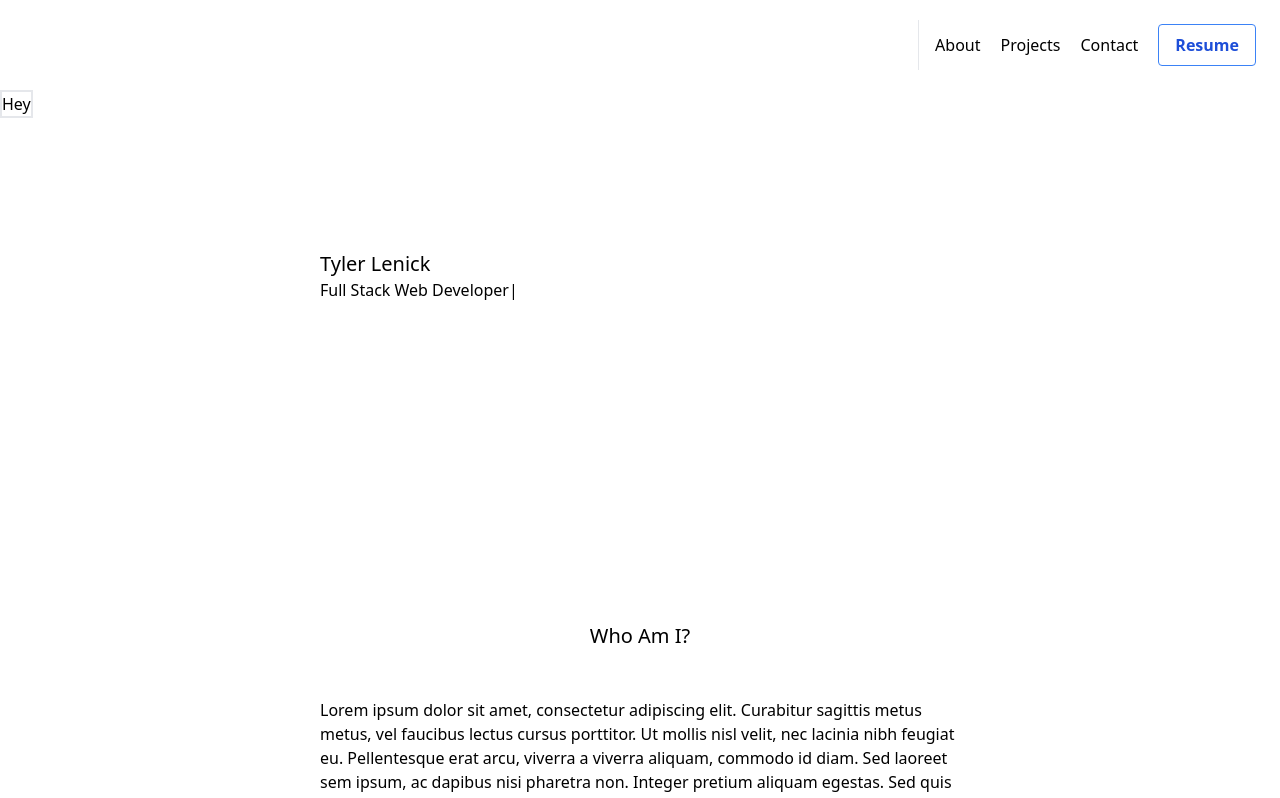
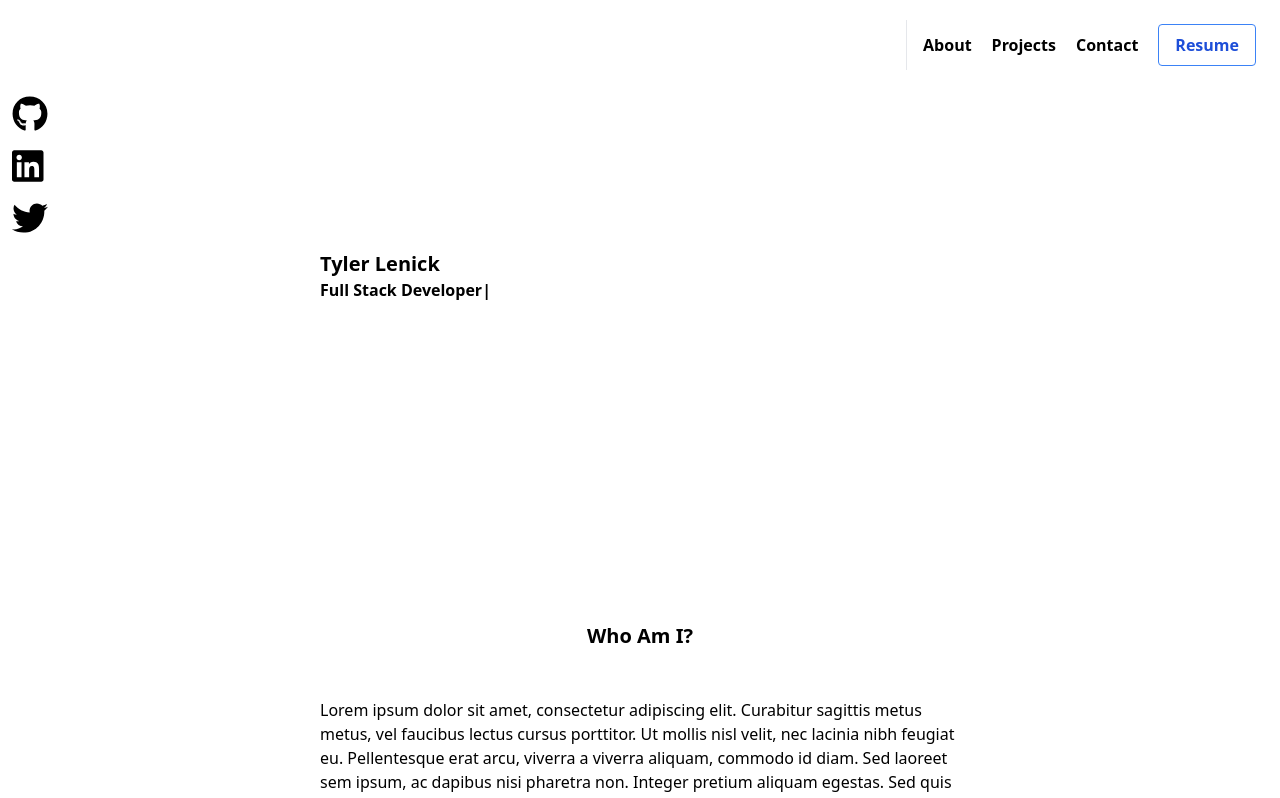
Before and after one commit to tylerlenick/tyler-profile, a React (Create React App) app: page / in a window 1280 px wide. Shown: the top 798 px of the page. Built offline with nearby package versions, Linux system fonts and the light colour scheme; a small style sheet from the web is missing.

Commit message:
add social bar, attempting parallax? see where it goes

```diff
--- a/package.json
+++ b/package.json
@@ -6,7 +6,9 @@
     "@craco/craco": "^6.3.0",
     "@fortawesome/fontawesome-free": "^5.15.4",
     "@fortawesome/fontawesome-svg-core": "^1.2.36",
+    "@fortawesome/free-brands-svg-icons": "^5.15.4",
     "@fortawesome/free-solid-svg-icons": "^5.15.4",
+    "@fortawesome/react-fontawesome": "^0.1.16",
     "@testing-library/jest-dom": "^5.11.4",
     "@testing-library/react": "^11.1.0",
     "@testing-library/user-event": "^12.1.10",
--- a/src/App.js
+++ b/src/App.js
@@ -4,19 +4,28 @@ import { Contact } from './components/Contact';
 import { Projects } from './components/Projects';
 import { About } from './components/About'
 import { Social } from './components/Social';
+import {useState, useEffect} from 'react';
 
 
 
 function App() {
+  const [offsetY, setOffsetY] = useState(0)
+  const handleScroll = () => setOffsetY(window.pageYOffset)
+
+  useEffect(() => {
+    window.addEventListener('scroll', handleScroll)
+
+    return () => window.removeEventListener("scroll", handleScroll)
+  }, [])
+
   return (
-    <div className="App">
+    <div className="App Parallax_background" style={{transform: `translateY(${ offsetY * 0.5}px`}}>
       <Navbar />
       <Social />
       <Header />
       <About />
       <Projects />
       <Contact />
-      <Social />
     </div>
   );
 }
--- a/src/components/About.js
+++ b/src/components/About.js
@@ -2,8 +2,8 @@ export const About = () => {
     return (
         <div>
             <header className='header mb-80'>
-                <h1 className="text-xl text-center my-1ç0">Who Am I?</h1>
-                <div className="px-80 duration-500 relative transform transition-all translate-y-12 ease-out" data-replace='{ "translate-y-12": "translate-y-0" }'>Lorem ipsum dolor sit amet, consectetur adipiscing elit. Curabitur sagittis metus metus, vel faucibus lectus cursus porttitor. Ut mollis nisl velit, nec lacinia nibh feugiat eu. Pellentesque erat arcu, viverra a viverra aliquam, commodo id diam. Sed laoreet sem ipsum, ac dapibus nisi pharetra non. Integer pretium aliquam egestas. Sed quis vulputate sapien, nec commodo velit. Proin mattis et nulla eu ultricies. Pellentesque habitant morbi tristique senectus et netus et malesuada fames ac turpis egestas. Nunc varius, velit eget efficitur sagittis, dolor turpis finibus justo, at dapibus nibh erat id magna. Donec vehicula velit non nibh vehicula, a euismod orci ullamcorper. Vestibulum ante ipsum primis in faucibus orci luctus et ultrices posuere cubilia curae; Morbi eu iaculis orci, nec efficitur dolor. Maecenas varius, erat et dictum scelerisque, mauris odio volutpat lorem, quis elementum nibh augue vel purus. In eu massa venenatis, venenatis odio a, vestibulum lectus.</div>
+                <h1 className="text-xl text-center my-1ç0 font-semibold">Who Am I?</h1>
+                <div className="px-80 duration-500 relative transform transition-all translate-y-12 ease-out" data-replace='{ "translate-y-12": "translate-y-0" }'>Lorem ipsum dolor sit amet, consectetur adipiscing elit. Curabitur sagittis metus metus, vel faucibus lectus cursus porttitor. Ut mollis nisl velit, nec lacinia nibh feugiat eu. Pellentesque erat arcu, viverra a viverra aliquam, commodo id diam. Sed laoreet sem ipsum, ac dapibus nisi pharetra non. Integer pretium aliquam egestas. Sed quis vulputate sapien, nec commodo velit. Proin mattis et nulla eu ultricies. Pellentesque habitant morbi tristique senectus et netus et malesuada fames ac turpis egestas. Nunc varius, velit eget efficitur sagittis, dolor turpis finibus justo, at dapibus nibh erat id magna. Donec vehicula velit non nibh vehicula, a euismod orci ullamcorper. Vestibulum ante ipsum primis in faucibus orci luctus et ultrices posuere cubilia curae; Morbi eu iaculis orci, nec efficitur dolor. Maecenas varius</div>
             </header>
         </div>
     )
--- a/src/components/Header.js
+++ b/src/components/Header.js
@@ -3,10 +3,10 @@ import Typical from 'react-typical'
 export const Header = () => {
     return (
         <header className='header mb-80'>
-            <h1 className="text-xl ml-10 md:ml-80 mt-40">Tyler Lenick</h1>
-            <h1 className="ml-10 md:ml-80">
+            <h1 className="font-semibold text-xl ml-10 md:ml-80 mt-40">Tyler Lenick</h1>
+            <h1 className="font-semibold ml-10 md:ml-80">
                 <Typical
-                steps={["Hi, I'm Tyler", 1000, "Full Stack Web Developer", 5000]}
+                steps={["Hi, I'm Tyler", 1000, "Full Stack Developer, living in Atlanta.", 5000]}
                 />
             </h1>
         </header>
--- a/src/components/Navbar.js
+++ b/src/components/Navbar.js
@@ -4,16 +4,16 @@ export const Navbar = () => {
             <header className="md:sticky top-0 z-10">
                 <div className="container mx-auto flex flex-wrap p-5 flex-col md:flex-row items-right justify-between md:justify-end">
                     <nav className="md:mr-1 md:ml-4 md:py-1 md:pl-4 md:border-l md:border-gray-700flex flex-wrap items-right text-right justify-end">
-                        <a href="#projects" className="mr-5 hover:text-white">
+                        <a href="#projects" className="mr-5 hover:text-white font-semibold">
                             About
                         </a>
-                        <a href="#projects" className="mr-5 hover:text-white">
+                        <a href="#projects" className="mr-5 hover:text-white font-semibold">
                             Projects
                         </a>
-                        <a href="#contact-form" className="mr-5 hover:text-white">
+                        <a href="#contact-form" className="mr-5 hover:text-white font-semibold">
                             Contact
                         </a>
-                        <a href="./tyler_lenick_resume.pdf" target="_blank"><button class="bg-transparent hover:bg-blue-500 text-blue-700 font-semibold hover:text-white py-2 px-4 border border-blue-500 hover:border-transparent rounded">
+                        <a href="./tyler_lenick_resume.pdf" target="_blank"><button class="font-semibold bg-transparent hover:bg-blue-500 text-blue-700 font-semibold hover:text-white py-2 px-4 border border-blue-500 hover:border-transparent rounded">
                             Resume
                         </button></a>
                     </nav>
--- a/src/components/Projects.js
+++ b/src/components/Projects.js
@@ -4,7 +4,7 @@ export const Projects = () => {
     return (
         <div>
             <header className='header mb-80'>
-                <h1 className="text-xl text-center mt-40">Projects</h1>
+                <h1 className="text-xl text-center mt-40 font-semibold">Projects</h1>
                 <ProjectCard />
             </header>
         </div>
--- a/src/components/Social.js
+++ b/src/components/Social.js
@@ -1,8 +1,17 @@
-
+import { FontAwesomeIcon } from "@fortawesome/react-fontawesome"
+import { faGithub, faLinkedin, faTwitter } from "@fortawesome/free-brands-svg-icons"
 export const Social = () => {
     return (
-        <div className="fixed border-2">
-            Hey
+        <div className="fixed">
+            <a href="https://github.com/tylerlenick" target="_blank" class="transition duration-500 ease-in-out transform hover:-translate-y-1 background-transparent font-bold uppercase px-3 py-1 text-4xl outline-none focus:outline-none mr-1 mb-1" type="button">
+                <FontAwesomeIcon icon={faGithub}></FontAwesomeIcon>
+            </a><br/>
+            <a href="https://www.linkedin.com/in/tyler-lenick-069960ba/" target="_blank" class="transition duration-500 ease-in-out transform hover:-translate-y-1 background-transparent font-bold uppercase px-3 py-1 text-4xl outline-none focus:outline-none mr-1 mb-1" type="button">
+                <FontAwesomeIcon icon={faLinkedin}></FontAwesomeIcon>
+            </a><br/>
+            <a href="https://twitter.com/tylenick" target="_blank" class="transition duration-500 ease-in-out transform hover:-translate-y-1 background-transparent font-bold uppercase px-3 py-1 text-4xl outline-none focus:outline-none mr-1 mb-1" type="button">
+                <FontAwesomeIcon icon={faTwitter}></FontAwesomeIcon>
+            </a>
         </div>
     )
 }
```
Also changed, not shown: 1 other file (tests, documents, lock files or other folders).
